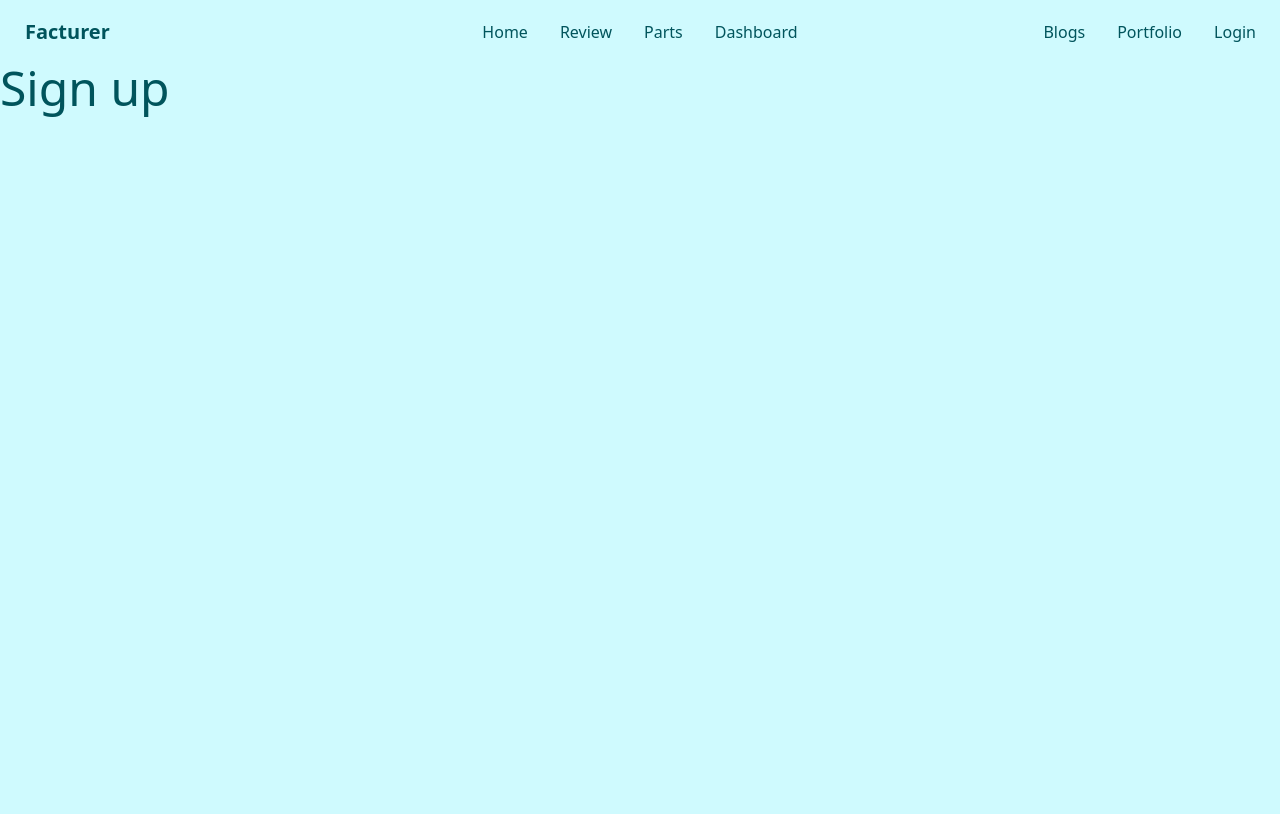
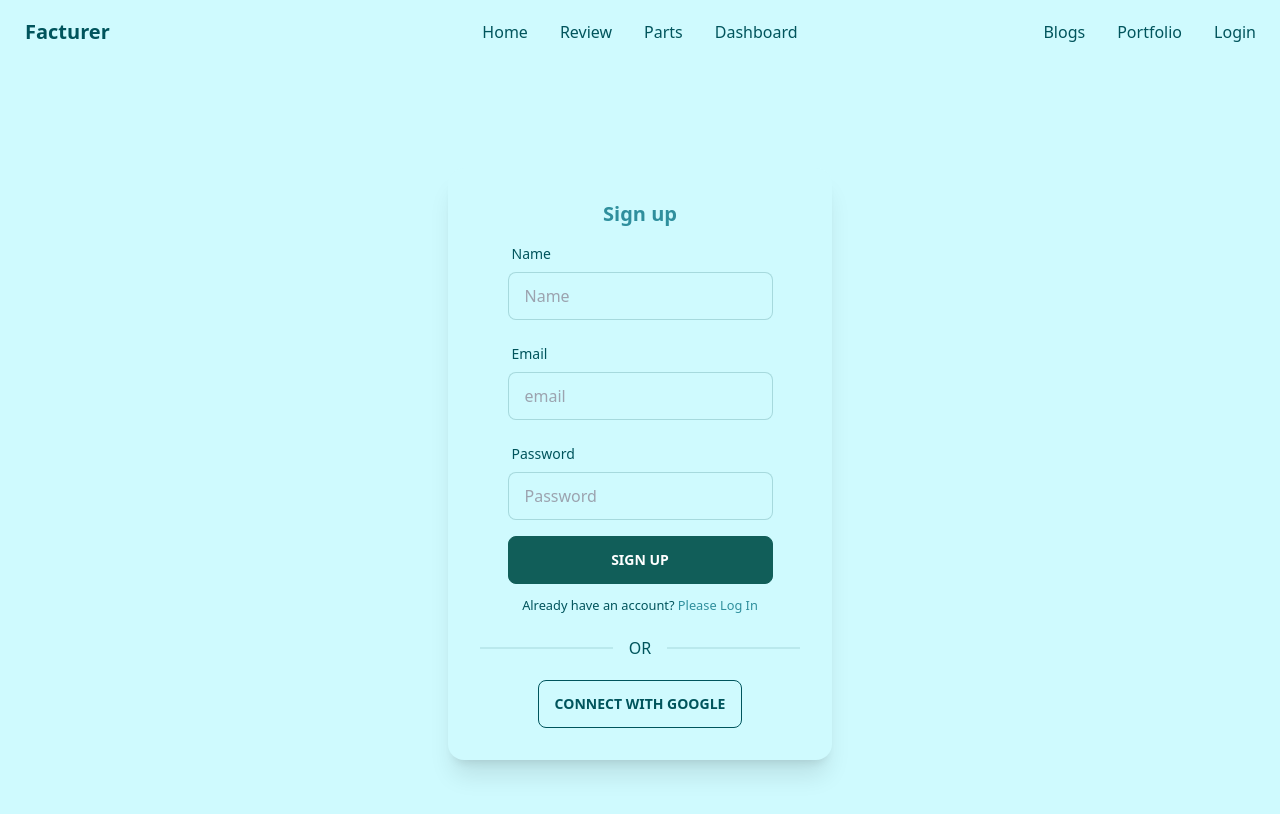
Before and after one commit to 3kramz/facturer, a React (Create React App) app: page /signup in a window 1280 px wide. Shown: the top 814 px of the page. Built offline with nearby package versions, Linux system fonts and the light colour scheme.

Commit message:
Signup pagr input field

```diff
--- a/src/Pages/Login/Signup.js
+++ b/src/Pages/Login/Signup.js
@@ -1,11 +1,121 @@
-import React from 'react';
+import React, { useEffect } from 'react';
+import auth from '../../Firebase.init';
+import { useCreateUserWithEmailAndPassword, useSignInWithGoogle, useUpdateProfile } from 'react-firebase-hooks/auth';
+import { useForm } from 'react-hook-form';
+import { Link, useLocation, useNavigate } from 'react-router-dom';
 
-const Signup = () => {
+const Login = () => {
+
+    const { register, formState: { errors }, handleSubmit } = useForm();
+
+
+    const onSubmit =  data => {
+       console.log(data)
+    }
+
+
+
+    const googleSignIn = data => {
+       console.log("Clicked")
+    }
+
+
+
+
     return (
-        <div>
-            <p className="text-5xl">Sign up</p>
+        <div className='flex h-screen justify-center items-center'>
+            <div className="card w-96 bg-base-100 shadow-xl">
+
+                <div className="card-body items-center text-center">
+                    <h2 className="card-title text-primary">Sign up</h2>
+
+                    <form onSubmit={handleSubmit(onSubmit)}>
+                        <div className="form-control w-full max-w-xs">
+                            <label className="label">
+                                <span className="label-text">Name</span>
+                            </label>
+
+                            <input
+                                {...register("name", {
+                                    required: {
+                                        value: true,
+                                        message: 'Name is Required'
+                                    }
+                                })}
+                                type="text"
+                                placeholder="Name"
+                                className="input input-bordered w-full max-w-xs"
+                            />
+
+                            <label className="label">
+                                {errors.name?.type === 'required' && <span className="label-text-alt text-red-500">{errors.name.message}</span>}
+                            </label>
+                        </div>
+
+                        <div className="form-control w-full max-w-xs">
+                            <label className="label">
+                                <span className="label-text">Email</span>
+                            </label>
+
+                            <input
+                                {...register("email", {
+                                    required: {
+                                        value: true,
+                                        message: 'Email is Required'
+                                    },
+                                    pattern: {
+                                        value: /[a-z0-9]+@[a-z]+\.[a-z]{2,3}/,
+                                        message: 'Provide a valid Email'
+                                    }
+                                })}
+                                type="text"
+                                placeholder="email"
+                                className="input input-bordered w-full max-w-xs"
+                            />
+
+                            <label className="label">
+                                {errors.email?.type === 'required' && <span className="label-text-alt text-red-500">{errors.email.message}</span>}
+                                {errors.email?.type === 'pattern' && <span className="label-text-alt text-red-500">{errors.email.message}</span>}
+
+                            </label>
+                        </div>
+                        <div className="form-control w-full max-w-xs">
+                            <label className="label">
+                                <span className="label-text">Password</span>
+                            </label>
+                            <input
+                                type="password"
+                                placeholder="Password"
+                                className="input input-bordered w-full max-w-xs"
+                                {...register("password", {
+                                    required: {
+                                        value: true,
+                                        message: 'Password is Required'
+                                    },
+                                    minLength: {
+                                        value: 6,
+                                        message: 'Must be 6 characters or longer'
+                                    }
+                                })}
+                            />
+                            <label className="label">
+                                {errors.password?.type === 'required' && <span className="label-text-alt text-red-500">{errors.password.message}</span>}
+                                {errors.password?.type === 'minLength' && <span className="label-text-alt text-red-500">{errors.password.message}</span>}
+                            </label>
+                        </div>
+
+                        <input className='btn w-full max-w-xs text-white' type="submit" value="Sign Up" />
+                    </form>
+                    <p><small>Already have an account? <Link className='text-primary' to="/login">Please Log In</Link></small></p>
+                    <div className="divider">OR</div>
+                    <button
+                        onClick={() => googleSignIn()}
+                        className="btn btn-outline">Connect With Google</button>
+
+                </div>
+            </div>
         </div>
     );
 };
 
-export default Signup;
+export default Login;
```
